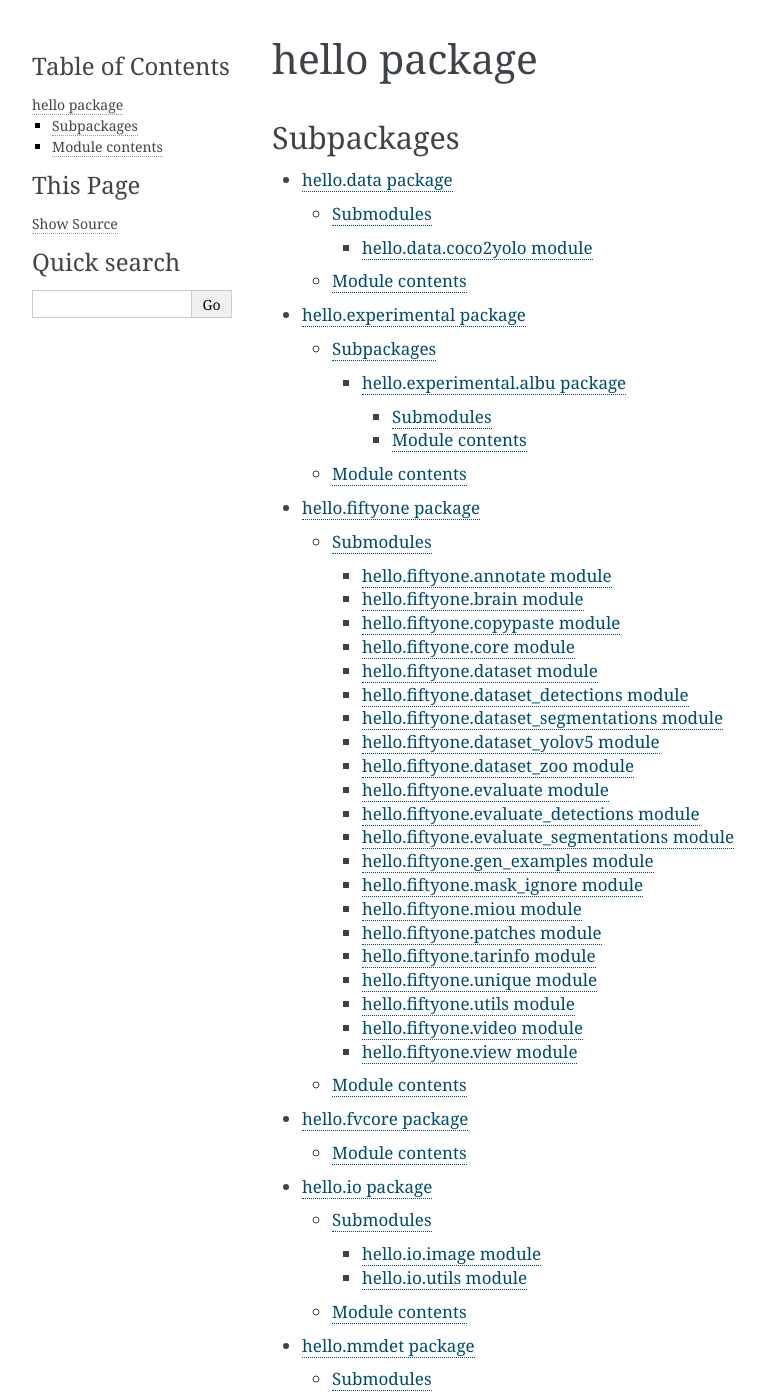
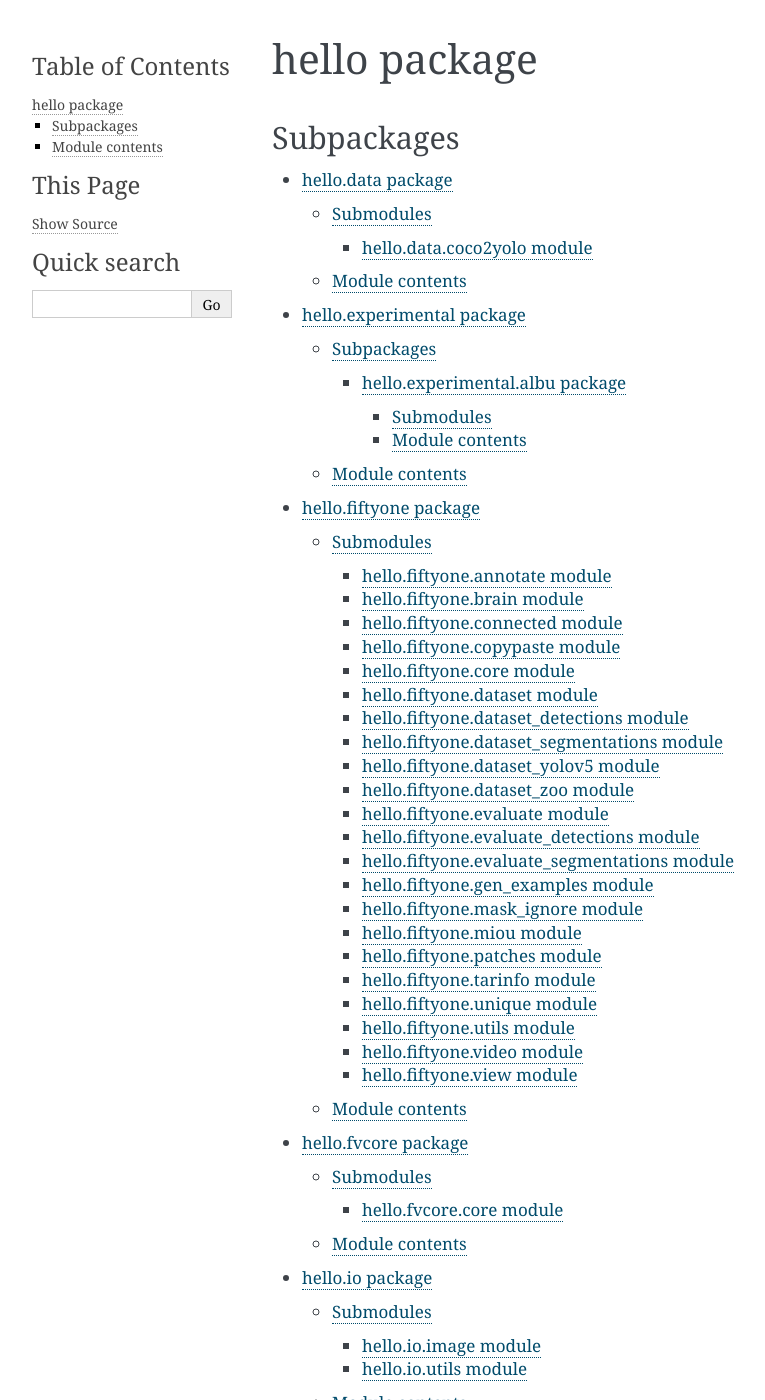
Before and after one commit to flystarhe/hello, a Sphinx documentation site: the page built from docs/source/hello.rst, in a window 1280 px wide and 1400 px high. Shown: the whole window, without its empty margins (148-913 px from the left). Built offline with Sphinx 7.4.7, drawn with Linux system fonts in a browser that asks for light colours.

Commit message:
home - sphinx-apidoc -o docs/source -f -e .

```diff
--- /dev/null
+++ b/docs/source/hello.fiftyone.connected.rst
@@ -0,0 +1,7 @@
+hello.fiftyone.connected module
+===============================
+
+.. automodule:: hello.fiftyone.connected
+   :members:
+   :undoc-members:
+   :show-inheritance:
--- a/docs/source/hello.fiftyone.rst
+++ b/docs/source/hello.fiftyone.rst
@@ -9,6 +9,7 @@ Submodules
 
    hello.fiftyone.annotate
    hello.fiftyone.brain
+   hello.fiftyone.connected
    hello.fiftyone.copypaste
    hello.fiftyone.core
    hello.fiftyone.dataset
--- /dev/null
+++ b/docs/source/hello.fvcore.core.rst
@@ -0,0 +1,7 @@
+hello.fvcore.core module
+========================
+
+.. automodule:: hello.fvcore.core
+   :members:
+   :undoc-members:
+   :show-inheritance:
--- a/docs/source/hello.fvcore.rst
+++ b/docs/source/hello.fvcore.rst
@@ -1,5 +1,13 @@
 hello.fvcore package
 ====================
+
+Submodules
+----------
+
+.. toctree::
+   :maxdepth: 4
+
+   hello.fvcore.core
 
 Module contents
 ---------------
```
